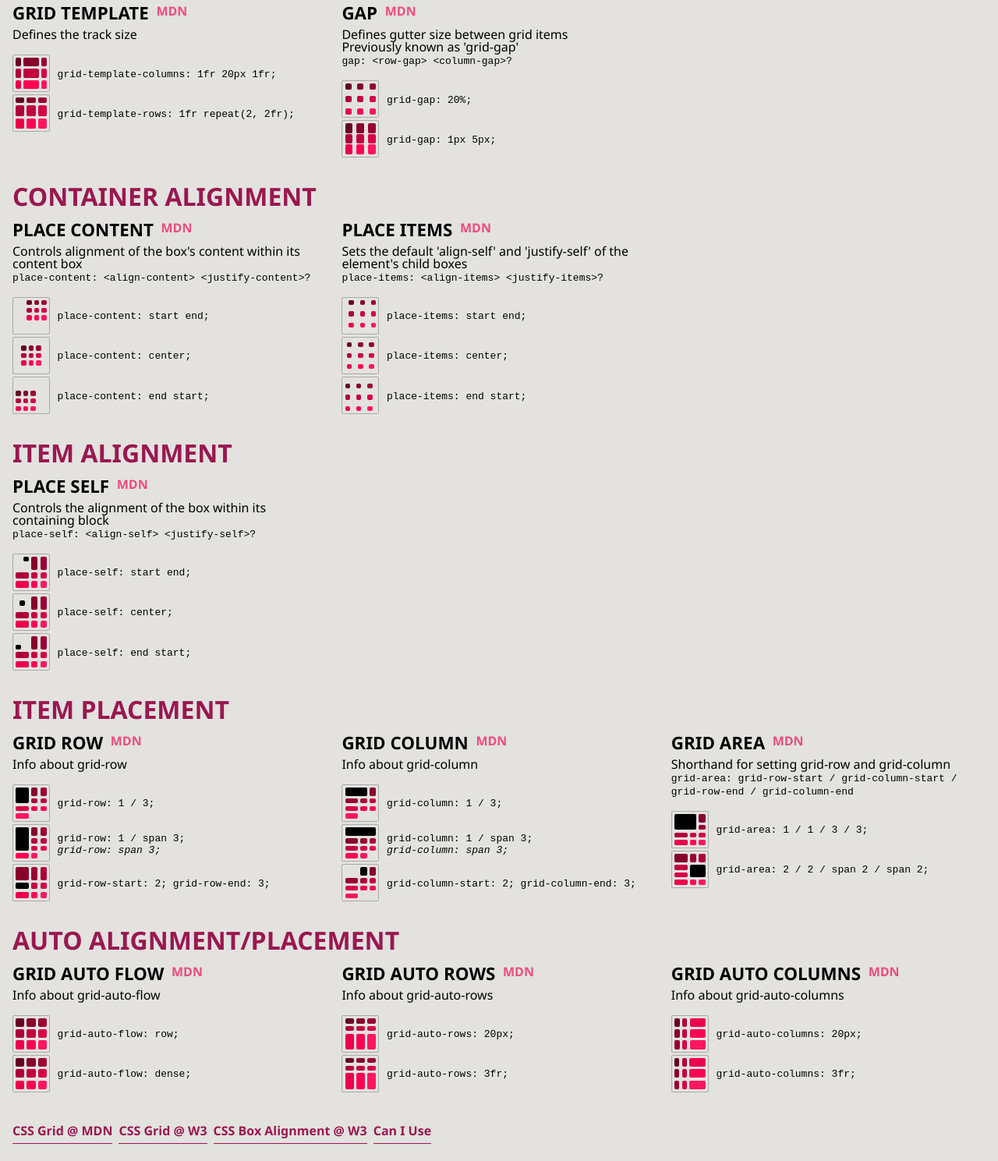
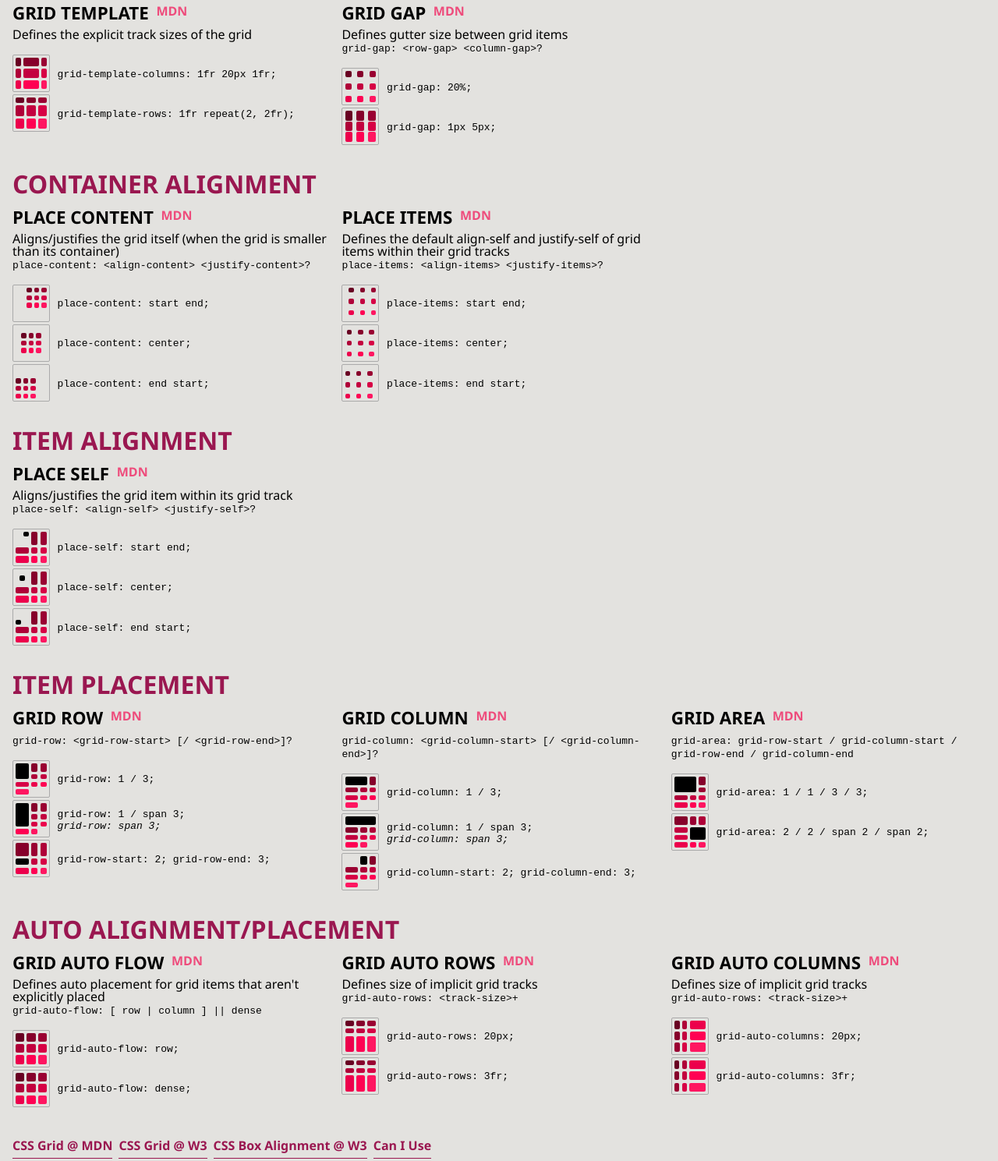
Before and after one commit to ajosedev/grid-cheatsheet, a Gatsby site: page / in a window 1280 px wide. Shown: the part 138-1627 px from the top of the page at 78% size. Built offline with nearby package versions, Linux system fonts and the light colour scheme; Gatsby itself is replaced by a stand-in of ours.

Commit message:
Updating descriptions/copy

```diff
--- a/src/pages/index.js
+++ b/src/pages/index.js
@@ -61,20 +61,17 @@ const App = () => (
       <Header />
       <Section header="">
         <Property header="grid template">
-          <Description
-            info="Defines the track size"
-          >
-            <p>Defines the track size</p>
+          <Description>
+            <p>Defines the explicit track sizes of the grid</p>
           </Description>
           <Declaration code={["grid-template-columns: 1fr 20px 1fr;"]} />
           <Declaration code={["grid-template-rows: 1fr repeat(2, 2fr);"]} />
         </Property>
-        <Property header="gap">
+        <Property header="grid gap">
           <Description
-            signature="gap: <row-gap> <column-gap>?"
+            signature="grid-gap: <row-gap> <column-gap>?"
           >
             <p>Defines gutter size between grid items</p>
-            <p>Previously known as 'grid-gap'</p>
           </Description>
           <Declaration code={["grid-gap: 20%;"]} />
           <Declaration code={["grid-gap: 1px 5px;"]} />
@@ -85,8 +82,7 @@ const App = () => (
           <Description
             signature="place-content: <align-content> <justify-content>?"
           >
-          {/* TODO - grid this up */}
-            <p>Controls alignment of the box's content within its content box</p>
+            <p>Aligns/justifies the grid itself (when the grid is smaller than its container)</p>
           </Description>
           <Declaration code={["place-content: start end;"]} />
           <Declaration code={["place-content: center;"]} />
@@ -96,8 +92,7 @@ const App = () => (
           <Description
             signature="place-items: <align-items> <justify-items>?"
           >
-                    {/* TODO - grid this up */}
-            <p>Sets the default 'align-self' and 'justify-self' of the element's child boxes</p>
+            <p>Defines the default <b>align-self</b> and <b>justify-self</b> of grid items within their grid tracks</p>
           </Description>
           <Declaration code={["place-items: start end;"]} />
           <Declaration code={["place-items: center;"]} />
@@ -109,8 +104,7 @@ const App = () => (
         <Description
           signature="place-self: <align-self> <justify-self>?"
         >
-          {/* TODO - grid this up */}
-          <p>Controls the alignment of the box within its containing block</p>
+          <p>Aligns/justifies the grid item within its grid track</p>
         </Description>
           <Declaration code={["place-self: start end;"]} styleItem />
           <Declaration code={["place-self: center;"]} styleItem />
@@ -119,13 +113,17 @@ const App = () => (
       </Section>
       <Section header="Item placement" id="item-place">
         <Property header="grid row">
-          <Description>Info about grid-row</Description>
+          <Description
+            signature="grid-row: <grid-row-start> [/ <grid-row-end>]?"
+          />
           <Declaration code={["grid-row: 1 / 3;"]} styleItem />
           <Declaration code={["grid-row: 1 / span 3;"]} styleItem><AlternateCode>grid-row: span 3;</AlternateCode></Declaration>
           <Declaration code={["grid-row-start: 2; grid-row-end: 3;"]} styleItem />
         </Property>
         <Property header="grid column">
-          <Description>Info about grid-column</Description>
+          <Description
+            signature="grid-column: <grid-column-start> [/ <grid-column-end>]?"
+          />
           <Declaration code={["grid-column: 1 / 3;"]} styleItem />
           <Declaration code={["grid-column: 1 / span 3;"]} styleItem><AlternateCode>grid-column: span 3;</AlternateCode></Declaration>
           <Declaration code={["grid-column-start: 2; grid-column-end: 3;"]} styleItem />
@@ -134,7 +132,6 @@ const App = () => (
           <Description
             signature="grid-area: grid-row-start / grid-column-start / grid-row-end / grid-column-end"
           >
-            <p>Shorthand for setting grid-row and grid-column</p>
           </Description>
           <Declaration code={["grid-area: 1 / 1 / 3 / 3;"]} styleItem />
           <Declaration code={["grid-area: 2 / 2 / span 2 / span 2;"]} styleItem />
@@ -142,17 +139,29 @@ const App = () => (
       </Section>
       <Section header="Auto alignment/placement" id="auto-align">
         <Property header="grid auto flow">
-          <Description>Info about grid-auto-flow</Description>
+          <Description
+            signature="grid-auto-flow: [ row | column ] || dense"
+          >
+            <p>Defines auto placement for grid items that aren't explicitly placed</p>
+          </Description>
           <Declaration code={["grid-auto-flow: row;"]} />
           <Declaration code={["grid-auto-flow: dense;"]} />
         </Property>
         <Property header="grid auto rows">
-          <Description>Info about grid-auto-rows</Description>
+          <Description
+            signature="grid-auto-rows: <track-size>+"
+          >
+            <p>Defines size of implicit grid tracks</p>
+          </Description>
           <Declaration styleOverride={twoRows} code={["grid-auto-rows: 20px;"]} />
           <Declaration styleOverride={twoRows} code={["grid-auto-rows: 3fr;"]} />
         </Property>
         <Property header="grid auto columns">
-          <Description>Info about grid-auto-columns</Description>
+          <Description
+            signature="grid-auto-rows: <track-size>+"
+          >
+            <p>Defines size of implicit grid tracks</p>
+          </Description>
           <Declaration styleOverride={`${twoColumns + columnFlow}`} code={["grid-auto-columns: 20px;"]} />
           <Declaration styleOverride={`${twoColumns + columnFlow}`} code={["grid-auto-columns: 3fr;"]} />
         </Property>
```
